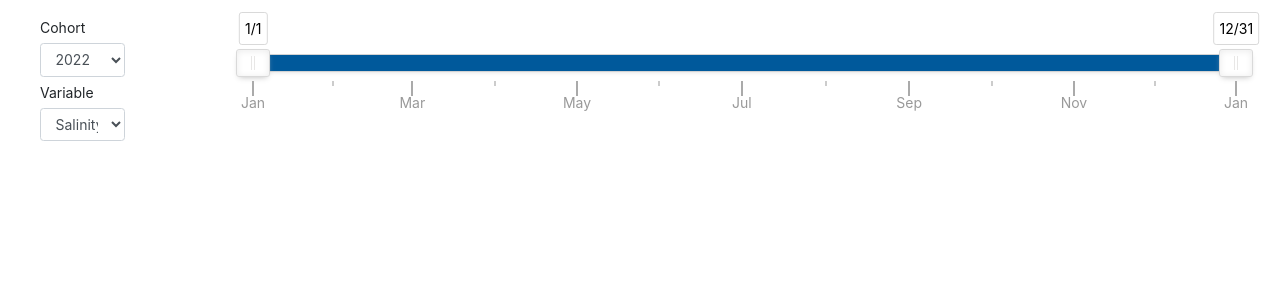
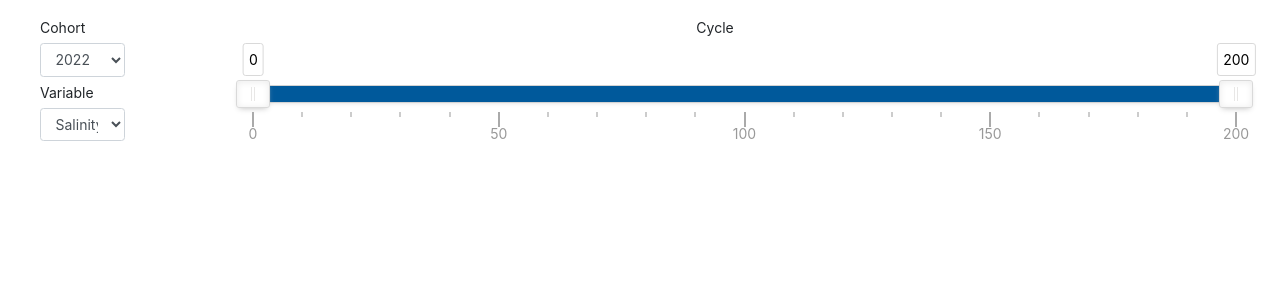
Before and after one commit to boom-lab/bgc-db, a Django app: page /cohort in a window 1280 px wide. Shown: the part 73-373 px from the top of the page. Run offline with Django 3.2, Linux system fonts and the light colour scheme; data that the repository does not hold is empty; parts of the project's set-up code (start-up, migrations or seed data) failed here and were passed over; some libraries are stand-ins or nearby versions.

Commit message:
all profiles page

```diff
--- a/pages/plot_helpers.py
+++ b/pages/plot_helpers.py
@@ -21,8 +21,8 @@ var_ranges = {
     "PRES":[-2000,0],
     "PSAL": [34.5, 37.5],
     "DOXY":[0, 300],
-    "CHLA":[0, .8],
-    "BBP700":[0, .001],
+    "CHLA":[0, .7],
+    "BBP700":[0, .0004],
     "PH_IN_SITU_TOTAL":[7.7, 8.2],
     "NITRATE":[-5, 35],
     "CDOM":[0, 3],
--- a/static/js/cohort.js
+++ b/static/js/cohort.js
@@ -10,6 +10,22 @@ const var_translation = {
     "PH_IN_SITU_TOTAL":"pH total scale",
     "NITRATE":"Nitrate (μmol/kg)",
     "CDOM":"Coloured dissolved organic matter (ppb)"
+}
+
+const var_ranges = {
+    "TEMP":[0, 30],
+    "PRES":[-2000,0],
+    "PSAL": [34.5, 37.5],
+    "DOXY":[0, 300],
+    "CHLA":[0, .7],
+    "BBP700":[0, .0004],
+    "PH_IN_SITU_TOTAL":[7.7, 8.2],
+    "NITRATE":[-5, 35],
+    "CDOM":[0, 3],
+    "VRS_PH":[-2,0],
+    "VK_PH":[-3,0],
+    "IB_PH":[-.0000001,0],
+    "IK_PH":[-.0000001,0]
 }
 
 function removeAllChildNodes(parent) {
@@ -70,6 +86,7 @@ function create_plot(response, var_selected){
                 linewidth: 1,
                 mirror: true,
                 zeroline: false,
+                range: var_ranges[var_selected]
             },
             yaxis:{title:"Pressure",
                 linewidth:1,
@@ -103,15 +120,19 @@ function create_plot(response, var_selected){
 
     }
 }
+
+
 function slider_update(start, end){
+    //Called when slider is changed
 
     var plotDivs = document.getElementsByClassName("cohort_plot");
     //For each plot
     for (let plot of plotDivs){
 
-        let days = data[plot.id]['DAY'];
-        days = days.concat(days);
-        let indexes = days.map((elm, idx) => elm <= start | elm >= end ? idx : '').filter(String);
+        let cycles = data[plot.id]['CYCLE_ID'];
+        cycles = cycles.concat(cycles);
+        let indexes = cycles.map((elm, idx) => elm <= start-1 | elm >= end+1 ? idx : '').filter(String);
+
 
         //turn all traces on
         var update_vis = {
@@ -175,35 +196,13 @@ $("#year_selector").change(function (e) {
 })
 
 var range_all_sliders = {
-    'min': [     1 ],
-    'max': [ 365 ]
+    'min': [     0 ],
+    'max': [ 200 ]
 };
 
-function month_formatter(value) {
-    value = Math.round(value)
-    let month = value
-    if (value==1){
-        month='Jan';
-    }
-    if (value==60){
-        month='Mar';
-    }
-    if (value==121){
-        month='May';
-    }
-    if (value==182){
-        month='Jul';
-    }
-    if (value==244){
-        month='Sep';
-    }
-    if (value==305){
-        month='Nov';
-    }
-    if (value==365){
-        month='Jan';
-    }
-    return month
+function tooltip_formatter(value) {
+    value_rounded = Math.round(value)
+    return value_rounded
 }
 
 function dateFromDay(day){
@@ -219,37 +218,24 @@ function dateFromDay(day){
 var slider = document.getElementById('slider');
 
 noUiSlider.create(slider, {
-    start: [1, 365],
+    start: [0, 200],
     connect: true,
     step: 1,
     tooltips:[
         {
-            to: dateFromDay,
+            to: tooltip_formatter,
             from: function (value) {return Number(value.replace(',-', ''));}
         },
         {
-            to: dateFromDay,
+            to: tooltip_formatter,
             from: function (value) {return Number(value.replace(',-', ''));}
         }
     ],
-    range: {
-        'min': 1,
-        'max': 365
-    },
     range: range_all_sliders,
     pips: {
-        mode: 'values',
-        values: [1, 60,121,182,244,305,365],
-        density: 8,
-        stepped: true,
-        format: {
-            to: month_formatter,
-            // 'from' the formatted value.
-            // Receives a string, should return a number.
-            from: function (value) {
-                return Number(value.replace(',-', ''));
-            }
-        }
+        mode: 'count',
+        values: 5,
+        density: 5
     }
 });
 
--- a/templates/pages/cohort.html
+++ b/templates/pages/cohort.html
@@ -39,6 +39,9 @@
 
         <!-- Plots -->
         <div class="col">
+            <div class="row justify-content-center">
+                <label>Cycle</label>
+            </div>
             <div id="slider"></div>
             <div class="spinner-border" role="status">
                 <span class="sr-only">Loading...</span>
```
